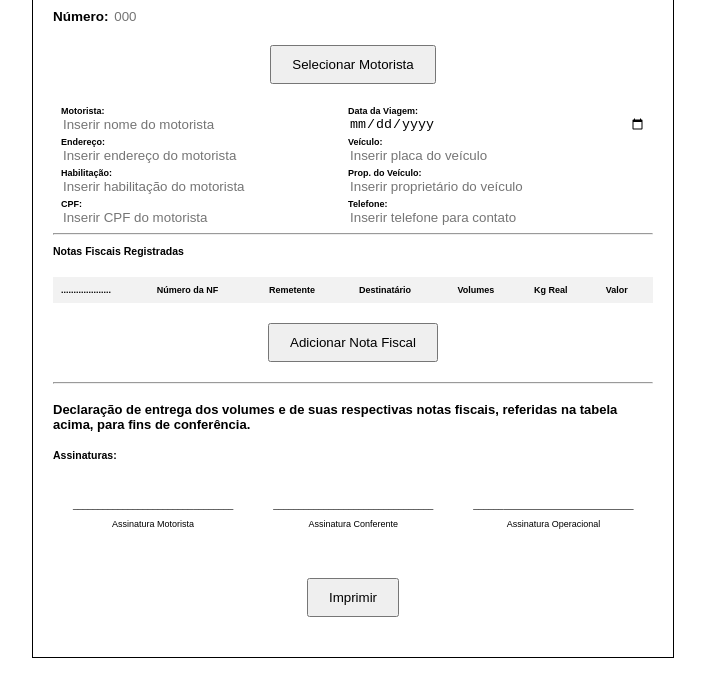
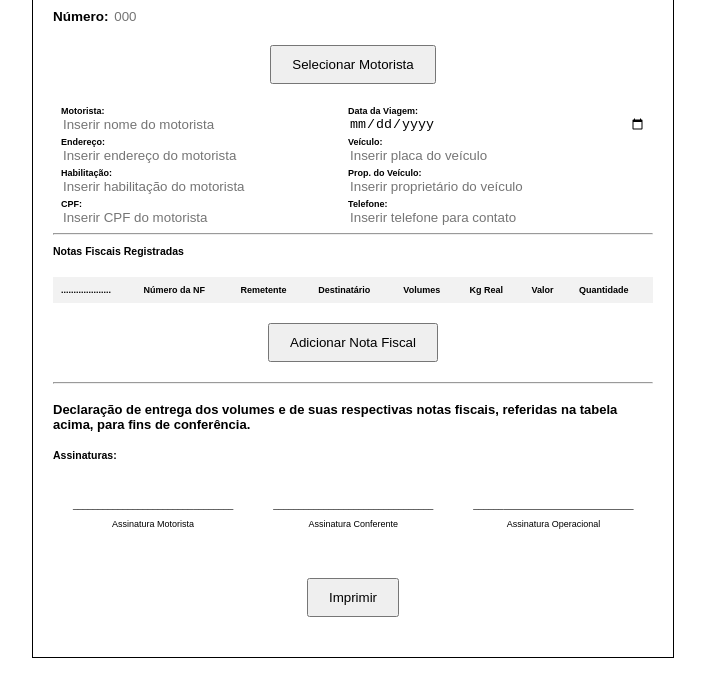
Before and after one commit to testesdeprojetos/vvdoc, a plain HTML site: page index.html in a window 1280 px wide. Shown: the part 126-804 px from the top of the page, without its empty margins (287-992 px from the left). Drawn offline with Linux system fonts and the light colour scheme.

Commit message:
versao final 1

```diff
--- a/index.html
+++ b/index.html
@@ -72,6 +72,7 @@
                     <th>Volumes</th>
                     <th>Kg Real</th>
                     <th>Valor</th>
+                    <th>Quantidade</th>
                 </tr>
             </thead>
             <tbody id="tabelaNFs"></tbody>
```
